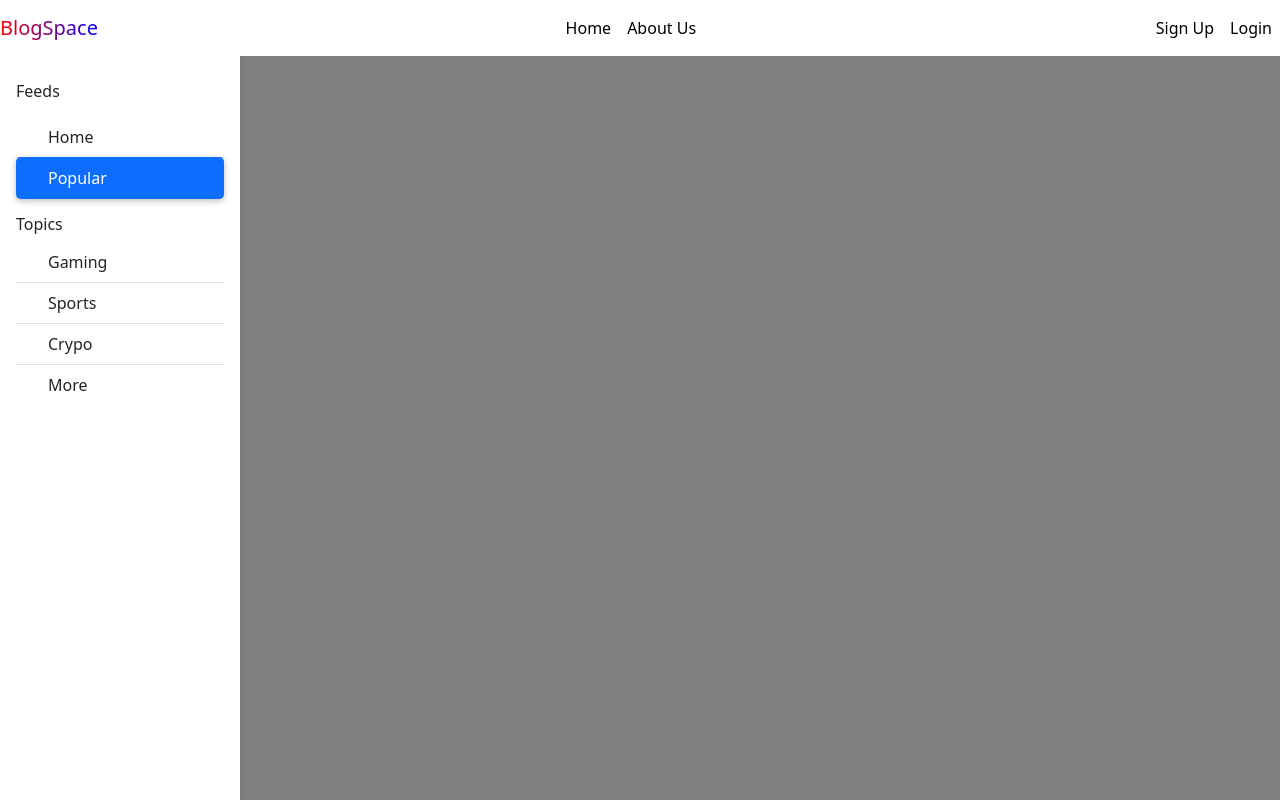
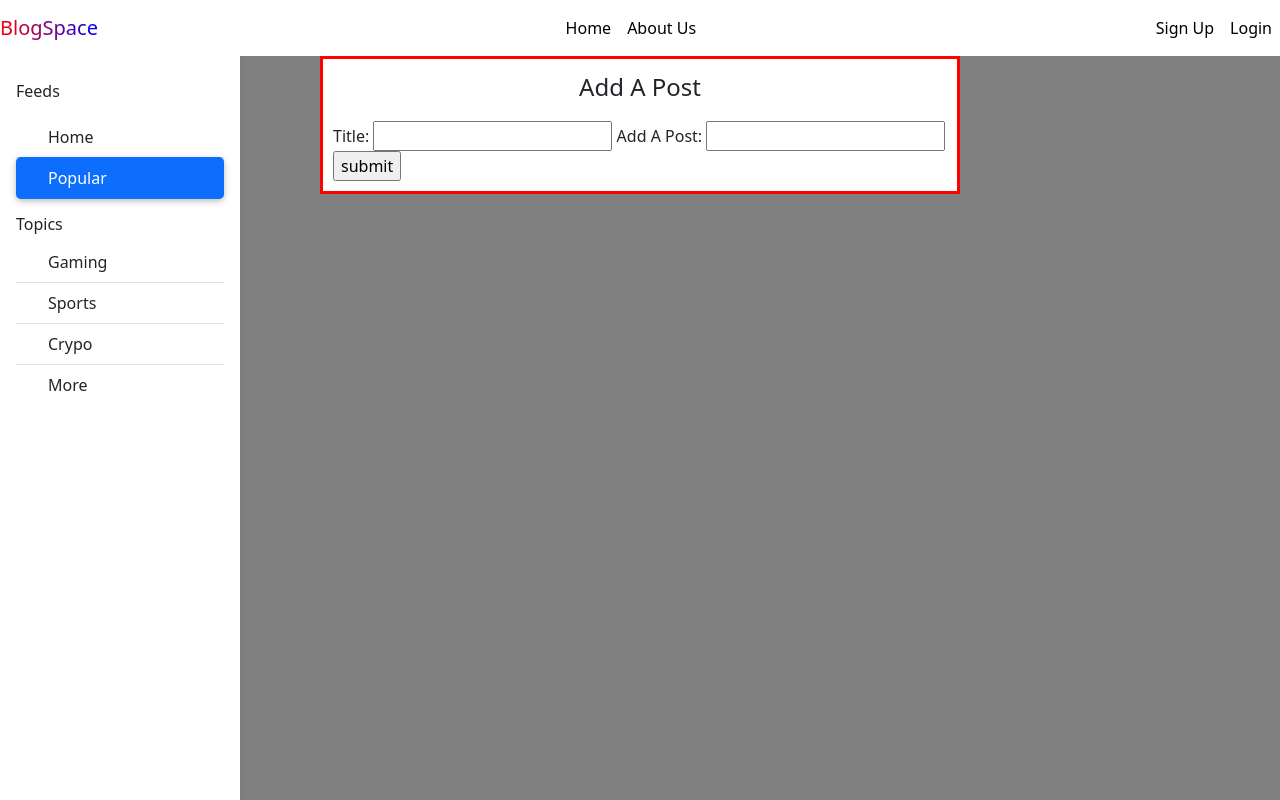
Before and after one commit to Lara5595/Spring_Boot_Practice, a Spring Boot app: page /blogs/blog in a window 1280 px wide. Run offline with Spring Boot 4, Linux system fonts and the light colour scheme.

Commit message:
Created form to add post

```diff
--- a/src/main/java/com/example/springbootpractice/controllers/BlogController.java
+++ b/src/main/java/com/example/springbootpractice/controllers/BlogController.java
@@ -17,4 +17,5 @@ public class BlogController {
 
 
 
+
 }// End of BlogController
--- a/src/main/resources/static/css/blog.css
+++ b/src/main/resources/static/css/blog.css
@@ -58,3 +58,16 @@ body{
     overflow-x: hidden;
     overflow-y: auto; /* Scrollable contents if viewport is shorter than content. */
 }
+
+
+/*middle form to add*/
+.middleForm{
+    display: flex;
+    margin: auto;
+    width: 50%;
+    border: 3px solid red;
+    padding: 10px;
+    align-items: center;
+    justify-content: center;
+    background-color: white;
+}
--- a/src/main/resources/templates/blogs/blog.html
+++ b/src/main/resources/templates/blogs/blog.html
@@ -16,6 +16,21 @@
 <nav th:replace="partials/partialsBlog :: bootstrap-side"></nav>
 
 
+<!--Form to add a blog-->
+<div class="middleForm">
+    <fieldset class="centerform">
+        <legend class="d-flex justify-content-center mb-3">Add A Post</legend>
+        <!--    we use coffee/new that we created on  coffee controller-->
+        <form action="/blogs/blog" method="post">
+            <label for="title">Title:</label>
+            <input type="text" id="title" name="title">
+            <label for="body">Add A Post:</label>
+            <input type="text" id="body" name="body">
+            <input type="submit" value="submit">
+        </form>
+    </fieldset>
+</div>
+
 
 </body>
 </html>
```
